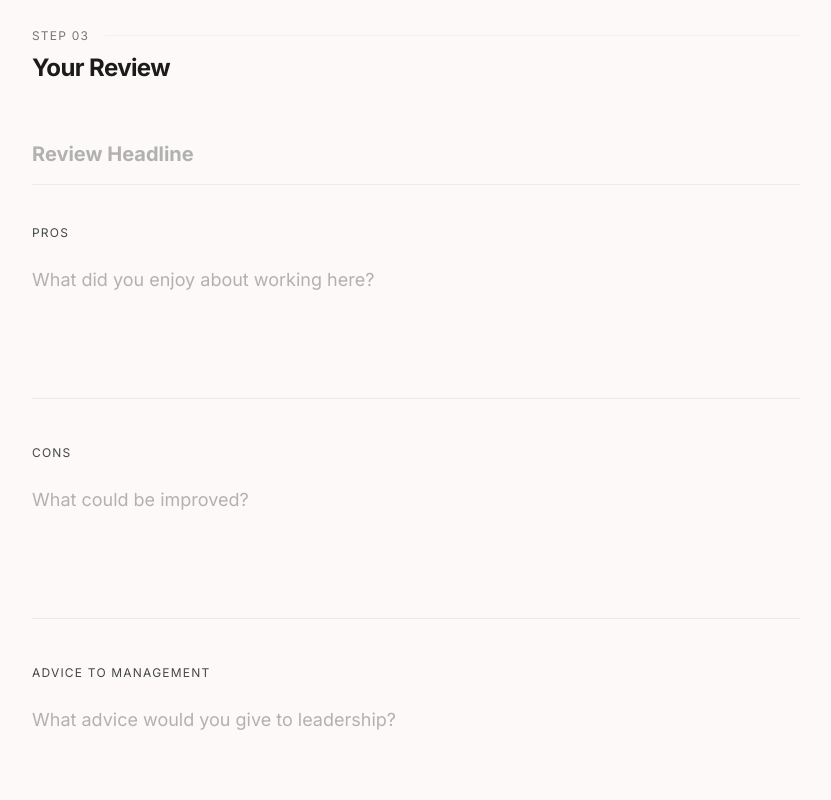
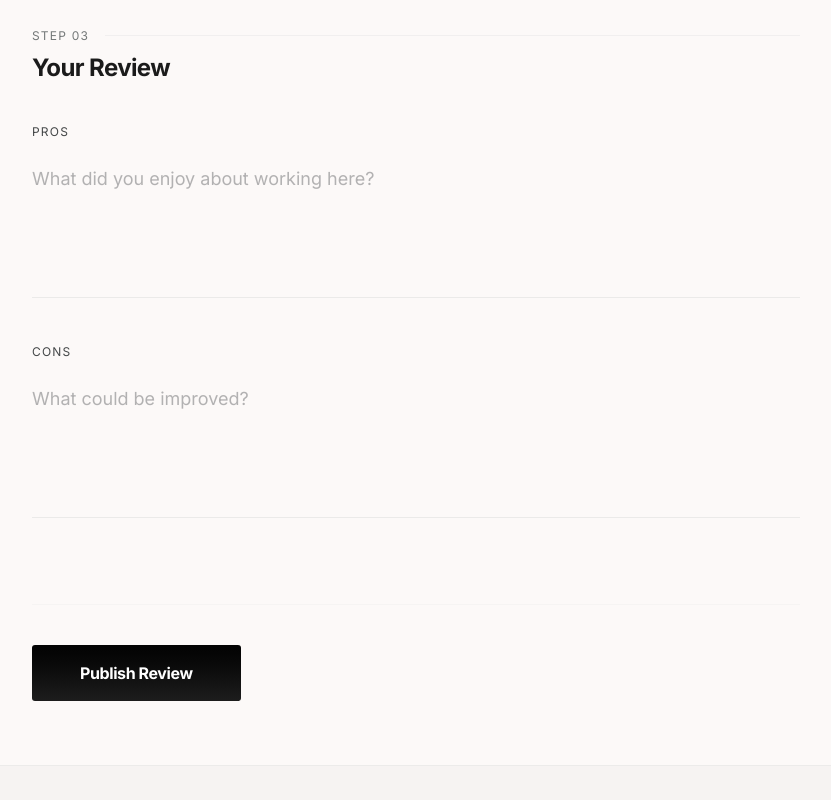
Before and after one commit to sanjay-deoram/rate-my-org, a Next.js app: page /reviews/write in a window 1280 px wide. Shown: the part 1160-1960 px from the top of the page, without its empty margins (16-847 px from the left). Built offline with nearby package versions, Linux system fonts and the light colour scheme.

Commit message:
fix: removed headline and advice to management

```diff
--- a/components/org-content.tsx
+++ b/components/org-content.tsx
@@ -59,10 +59,9 @@ function ReviewCard({ review }: { review: Review }) {
     <article className="bg-surface-container-lowest hover:bg-surface-container-low rounded-xl p-10 transition-colors duration-500">
       <div className="mb-6 flex items-start justify-between">
         <div>
-          <h3 className="mb-1 text-xl font-bold italic">&ldquo;{review.headline}&rdquo;</h3>
+          <h3 className="mb-1 text-xl font-bold">{review.jobTitle}</h3>
           <p className="text-on-surface-variant font-mono text-xs tracking-widest uppercase">
-            {review.jobTitle} • {formatEmploymentType(review.employmentType)} •{" "}
-            {timeAgo(new Date(review.createdAt))}
+            {formatEmploymentType(review.employmentType)} • {timeAgo(new Date(review.createdAt))}
           </p>
         </div>
         <div className="bg-primary text-primary-foreground ml-4 flex shrink-0 items-center gap-1 rounded px-3 py-1">
@@ -88,12 +87,6 @@ function ReviewCard({ review }: { review: Review }) {
               {review.cons}
             </p>
           </div>
-        </div>
-
-        <div className="border-outline-variant/20 border-t pt-6">
-          <p className="text-foreground text-lg leading-relaxed whitespace-pre-wrap italic">
-            &ldquo;{review.adviceToManagement}&rdquo;
-          </p>
         </div>
       </div>
     </article>
--- a/components/org-feed.tsx
+++ b/components/org-feed.tsx
@@ -38,7 +38,7 @@ function ReviewCard({ review }: { review: Review }) {
     <article className="bg-surface-container-lowest hover:bg-surface-container-low rounded-xl p-10 transition-colors duration-500">
       <div className="mb-6 flex items-start justify-between">
         <div>
-          <h3 className="mb-1 text-xl font-bold italic">&ldquo;{review.headline}&rdquo;</h3>
+          <h3 className="mb-1 text-xl font-bold">{review.jobTitle}</h3>
           <p className="text-on-surface-variant font-mono text-xs tracking-widest uppercase">
             {review.jobTitle} • {formatEmploymentType(review.employmentType)} •{" "}
             {timeAgo(new Date(review.createdAt))}
@@ -63,12 +63,6 @@ function ReviewCard({ review }: { review: Review }) {
             </h4>
             <p className="text-on-surface-variant text-sm leading-relaxed">{review.cons}</p>
           </div>
-        </div>
-
-        <div className="border-outline-variant/20 border-t pt-6">
-          <p className="text-foreground text-lg leading-relaxed italic">
-            &ldquo;{review.adviceToManagement}&rdquo;
-          </p>
         </div>
       </div>
     </article>
--- a/components/write-review-form.tsx
+++ b/components/write-review-form.tsx
@@ -85,7 +85,6 @@ export function WriteReviewForm() {
       formerYear: null as number | null,
       employmentType: "" as EmploymentTypeValue | "",
       jobTitle: "",
-      headline: "",
       pros: "",
       cons: "",
       adviceToManagement: "",
@@ -345,31 +344,6 @@ export function WriteReviewForm() {
         <h2 className="text-2xl font-bold tracking-tight">Your Review</h2>
 
         <form.Field
-          name="headline"
-          validators={{ onSubmit: z.string().min(1, "Headline is required").max(200) }}
-        >
-          {(field) => (
-            <div className="space-y-2">
-              <input
-                type="text"
-                value={field.state.value}
-                onChange={(e) => field.handleChange(e.target.value)}
-                onBlur={field.handleBlur}
-                placeholder="Review Headline"
-                className={cn(
-                  inputCls,
-                  "text-xl font-bold",
-                  field.state.meta.errors.length > 0 && "border-destructive",
-                )}
-              />
-              {field.state.meta.errors[0] && (
-                <p className="text-destructive text-xs">{errMsg(field.state.meta.errors[0])}</p>
-              )}
-            </div>
-          )}
-        </form.Field>
-
-        <form.Field
           name="pros"
           validators={{ onSubmit: z.string().min(1, "Pros are required").max(5000) }}
         >
@@ -410,33 +384,6 @@ export function WriteReviewForm() {
                 onChange={(e) => field.handleChange(e.target.value)}
                 onBlur={field.handleBlur}
                 placeholder="What could be improved?"
-                rows={4}
-                className={cn(
-                  textareaCls,
-                  field.state.meta.errors.length > 0 && "border-destructive",
-                )}
-              />
-              {field.state.meta.errors[0] && (
-                <p className="text-destructive text-xs">{errMsg(field.state.meta.errors[0])}</p>
-              )}
-            </div>
-          )}
-        </form.Field>
-
-        <form.Field
-          name="adviceToManagement"
-          validators={{ onSubmit: z.string().min(1, "Advice is required").max(5000) }}
-        >
-          {(field) => (
-            <div className="space-y-2">
-              <label className="text-on-surface-variant block font-mono text-xs tracking-widest uppercase">
-                Advice to Management
-              </label>
-              <textarea
-                value={field.state.value}
-                onChange={(e) => field.handleChange(e.target.value)}
-                onBlur={field.handleBlur}
-                placeholder="What advice would you give to leadership?"
                 rows={4}
                 className={cn(
                   textareaCls,
--- a/lib/schemas/review.ts
+++ b/lib/schemas/review.ts
@@ -9,10 +9,10 @@ export const reviewPostBodySchema = z
     formerYear: z.number().int().min(1950).max(new Date().getFullYear()).nullable().optional(),
     employmentType: z.enum(EMPLOYMENT_TYPE_VALUES),
     jobTitle: z.string().min(1).max(120),
-    headline: z.string().min(1).max(200),
+    headline: z.string().optional().default(""),
     pros: z.string().min(1).max(5000),
     cons: z.string().min(1).max(5000),
-    adviceToManagement: z.string().min(1).max(5000),
+    adviceToManagement: z.string().optional().default(""),
   })
   .refine((d) => d.employmentStatus !== "former_employee" || d.formerYear != null, {
     message: "Year is required for former employees",
```
